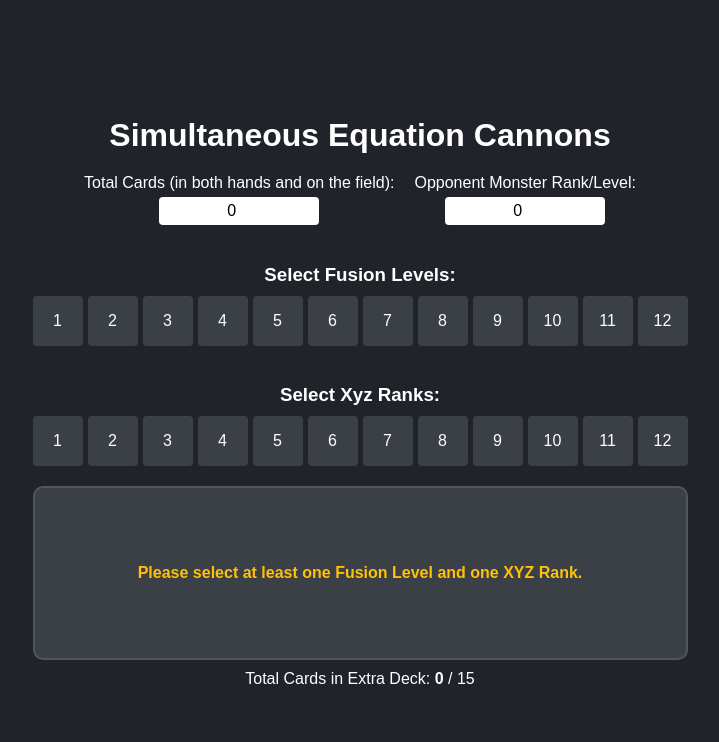
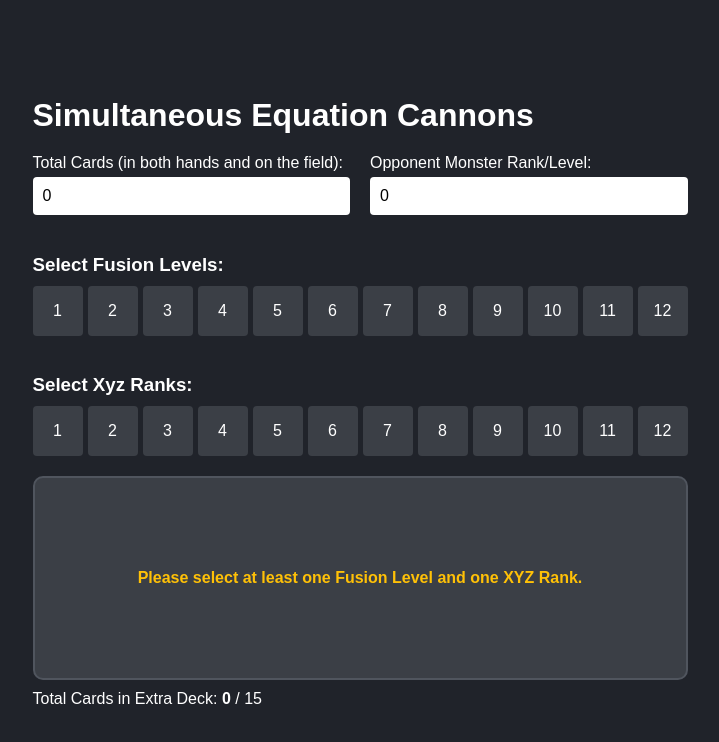
Before and after one commit to jjangsangy/simultaneous-equation-cannons, a React (Create React App) app: page / in a window 1280 px wide. Shown: the top 742 px of the page, without its empty margins (280-999 px from the left). Built offline with nearby package versions, Linux system fonts and the light colour scheme.

Commit message:
updated with better ui

```diff
--- a/src/App.css
+++ b/src/App.css
@@ -9,66 +9,69 @@
 
 .app {
     padding: 20px;
-    text-align: center;
+    text-align: left; /* Align everything to the left by default */
 }
 
 /* Title Styling */
 .title {
     margin-bottom: 20px;
+    text-align: left; /* Align title to the left */
 }
+
 /* Input Section Styling */
 .input-section {
     margin-bottom: 20px;
-    display: flex; /* Use Flexbox for horizontal alignment */
-    gap: 20px; /* Add spacing between the input groups */
-    justify-content: center; /* Center inputs horizontally */
-    align-items: center; /* Align inputs vertically */
+    display: flex; /* Flexbox for horizontal alignment */
+    gap: 20px; /* Add spacing between input groups */
+    justify-content: space-between; /* Spread inputs across available space */
+    align-items: center; /* Vertically center-align the inputs */
 }
 
 .input-group {
+    flex: 1; /* Make input groups fill available space equally */
     display: flex;
     flex-direction: column; /* Keep label and input stacked */
-    align-items: center; /* Center-align label and input */
+    align-items: flex-start; /* Align label and input to the left */
 }
 
 .input-group label {
     margin-bottom: 5px;
     font-size: 16px;
-    text-align: center;
 }
 
 input {
-    padding: 5px;
+    padding: 10px;
     font-size: 16px;
     border-radius: 4px;
     border: none;
-    width: 150px; /* Ensure consistent input width */
-    text-align: center;
+    width: 100%; /* Make input fill available space */
+    box-sizing: border-box; /* Ensure padding is included in the width */
 }
 
 /* Selection Section Styling */
 .selection-section {
     display: flex;
     flex-direction: column; /* Stack sections vertically */
-    align-items: center; /* Center align content */
+    align-items: flex-start; /* Align content to the left */
     gap: 20px; /* Space between sections */
     margin-bottom: 20px;
 }
 
 .selection-group {
-    width: 100%; /* Consistent alignment */
-    text-align: center;
+    width: 100%; /* Ensure consistent alignment */
+    text-align: left; /* Align text to the left */
 }
 
 .selection-group h3 {
     margin-bottom: 10px;
+    text-align: left; /* Align heading to the left */
 }
 
 .level-buttons {
     display: flex;
     flex-wrap: wrap;
     gap: 5px;
-    justify-content: center;
+    justify-content: flex-start; /* Align buttons to the left */
 }
 
 button {
@@ -93,25 +96,26 @@
     background-color: #61dafb;
     color: black;
 }
+
 /* Result Section Styling */
 .result-section {
     margin-top: 20px;
-    min-height: 150px; /* Reserve space for results */
+    min-height: 180px; /* Reserve space for results */
     position: relative; /* Ensures static position in layout */
     border: 2px solid #50555e; /* Optional: visually distinguish results area */
     padding: 10px;
     border-radius: 10px;
     background-color: #3b3f46;
     display: flex;
-    align-items: center; /* Vertically centers content */
-    justify-content: center; /* Horizontally centers content */
+    align-items: center; /* Vertically center the content */
+    justify-content: center; /* Horizontally center the content */
     color: #ffffff;
     font-size: 16px;
-    text-align: center; /* Centers all text */
+    text-align: center; /* Center-align text within the results */
 }
 
 .result-section .result {
-    text-align: center; /* Ensures result text is also centered */
+    text-align: center; /* Ensure the result text is centered */
 }
 
 .result-section .no-result,
@@ -129,10 +133,12 @@
     color: #ff6f61;
     font-weight: bold;
     margin-top: 20px;
+    text-align: left; /* Align error message to the left */
 }
 
 /* Extra Deck Count Styling */
 .deck-count p {
     margin-top: 10px;
     font-size: 16px;
+    text-align: left; /* Align deck count to the left */
 }
--- a/src/App.js
+++ b/src/App.js
@@ -105,14 +105,13 @@
                         }}
                     />
                 </div>
-
                 <div className="input-group">
                     <label>Opponent Monster Rank/Level:</label>
                     <input
                         type="number"
                         value={opponentMonsterRankOrLevel}
                         onChange={(e) => {
-                            const value = Math.max(0, Number(e.target.value)); // Prevent negative numbers
+                            const value = Math.min(12, Math.max(0, Number(e.target.value))); // Clamp value between 0 and 12
                             setOpponentMonsterRankOrLevel(value);
                         }}
                     />
```
